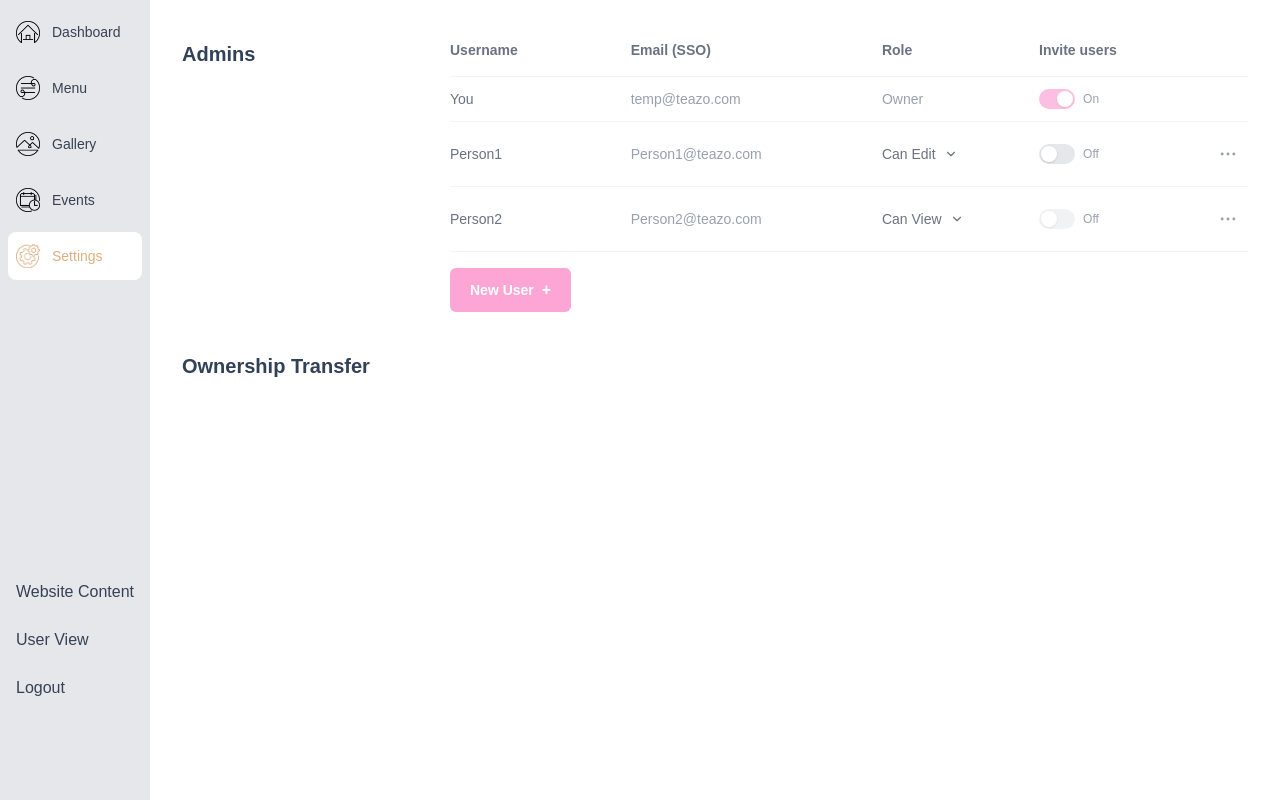
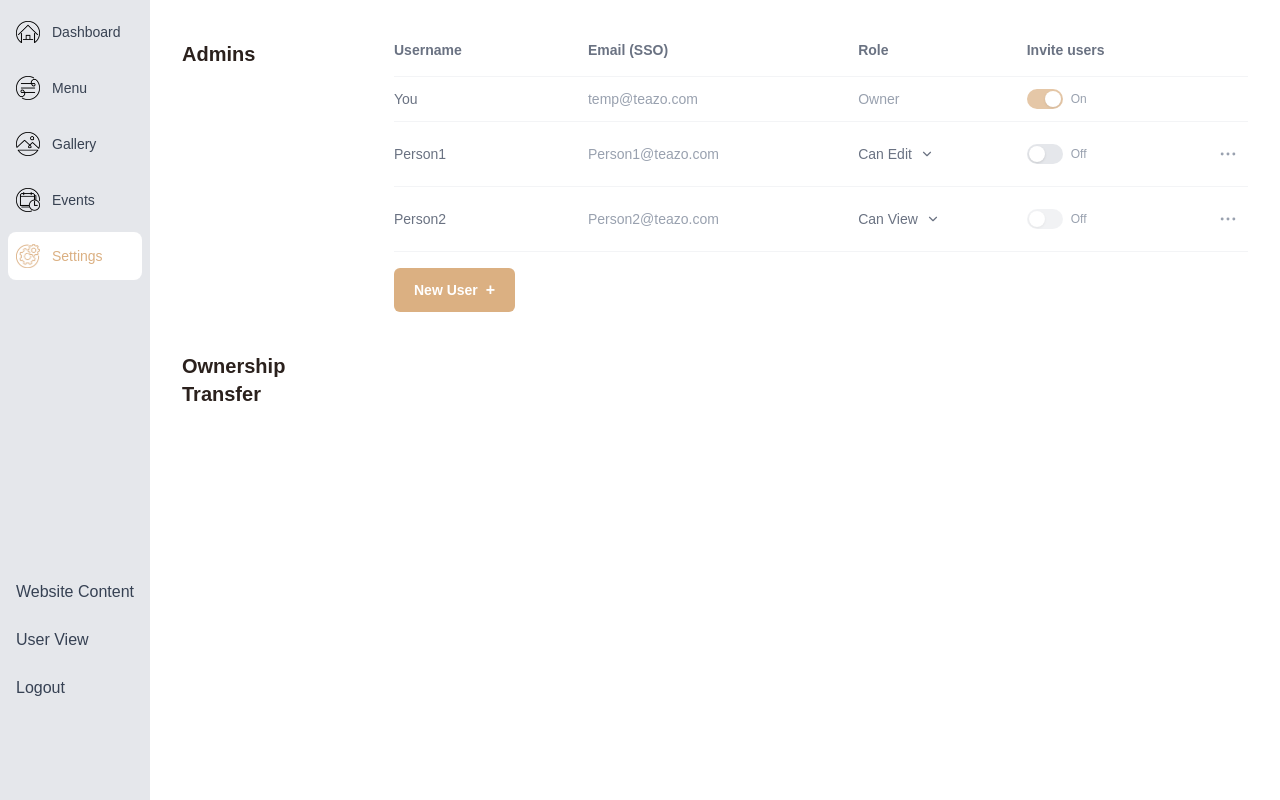
Before and after one commit to W-Sammy/Teazo-Site, a Next.js app in the folder teazo-site/: page /admin/settings in a window 1280 px wide. Built offline with nearby package versions, Linux system fonts and the light colour scheme.

Commit message:
Fix: Design

```diff
--- a/teazo-site/app/admin/settings/components/AddAdminModal.tsx
+++ b/teazo-site/app/admin/settings/components/AddAdminModal.tsx
@@ -136,7 +136,7 @@ export function AddAdminModal({
               }
               placeholder="Username"
               autoComplete="username"
-              className="mt-2 w-full min-w-0 rounded-md border border-gray-200 px-3 py-2 text-base outline-none transition focus:border-pink-300 sm:text-sm"
+              className="mt-2 w-full min-w-0 rounded-md border border-gray-200 px-3 py-2 text-base outline-none transition focus:border-[#dbb082] sm:text-sm"
             />
           </label>
 
@@ -160,7 +160,7 @@ export function AddAdminModal({
               }
               placeholder="email@example.com"
               autoComplete="email"
-              className="mt-2 w-full min-w-0 rounded-md border border-gray-200 px-3 py-2 text-base outline-none transition focus:border-pink-300 sm:text-sm"
+              className="mt-2 w-full min-w-0 rounded-md border border-gray-200 px-3 py-2 text-base outline-none transition focus:border-[#dbb082] sm:text-sm"
             />
           </label>
 
@@ -195,7 +195,7 @@ export function AddAdminModal({
                   );
                 }
               }}
-              className="mt-2 w-full min-w-0 rounded-md border border-gray-200 bg-white px-3 py-2 text-base text-gray-600 outline-none focus:border-pink-300 sm:text-sm"
+              className="mt-2 w-full min-w-0 rounded-md border border-gray-200 bg-white px-3 py-2 text-base text-gray-600 outline-none focus:border-[#dbb082] sm:text-sm"
             >
               <option value={READ_ROLE}>
                 {
@@ -263,7 +263,7 @@ export function AddAdminModal({
 
             <button
               type="submit"
-              className="w-full cursor-pointer rounded-md bg-pink-300 px-5 py-2 text-sm font-semibold text-white hover:bg-pink-400 sm:w-auto"
+              className="w-full cursor-pointer rounded-md bg-[#dbb082] px-5 py-2 text-sm font-semibold text-white hover:bg-[#c99a6e] sm:w-auto"
             >
               Add User
             </button>
--- a/teazo-site/app/admin/settings/components/AdminRow.tsx
+++ b/teazo-site/app/admin/settings/components/AdminRow.tsx
@@ -47,7 +47,7 @@ export function AdminRow({
 
         {/* Allow long usernames to wrap rather than widen the card or column. */}
         <div
-          className="break-words text-sm text-gray-500 transition-colors [overflow-wrap:anywhere] group-hover/row:text-pink-300"
+          className="break-words text-sm text-gray-500 transition-colors [overflow-wrap:anywhere] group-hover/row:text-[#b98555]"
           title={admin.username}
         >
           {admin.username}
@@ -61,7 +61,7 @@ export function AdminRow({
         </span>
 
         <div
-          className="break-words text-sm text-gray-400 transition-colors [overflow-wrap:anywhere] group-hover/row:text-pink-300"
+          className="break-words text-sm text-gray-400 transition-colors [overflow-wrap:anywhere] group-hover/row:text-[#b98555]"
           title={admin.email}
         >
           {admin.email}
@@ -76,7 +76,7 @@ export function AdminRow({
 
         {/* Show the owner's role as text; other admins receive the role dropdown. */}
         {isOwner ? (
-          <span className="block text-sm text-gray-400 transition-colors group-hover/row:text-pink-300">
+          <span className="block text-sm text-gray-400 transition-colors group-hover/row:text-[#b98555]">
             {
               ADMIN_ROLE_LABELS[
                 admin.role
--- a/teazo-site/app/admin/settings/components/InviteSwitch.tsx
+++ b/teazo-site/app/admin/settings/components/InviteSwitch.tsx
@@ -18,7 +18,7 @@ export function InviteSwitch({
       aria-disabled={locked || unavailable}
       onClick={onClick}
       className={`relative h-5 w-9 flex-none overflow-hidden rounded-full p-0 transition-colors ${
-        checked ? "bg-pink-300" : "bg-gray-200"
+        checked ? "bg-[#dbb082]" : "bg-gray-200"
       } ${
         locked
           ? "cursor-not-allowed opacity-70"
--- a/teazo-site/app/admin/settings/components/RoleDropdown.tsx
+++ b/teazo-site/app/admin/settings/components/RoleDropdown.tsx
@@ -108,9 +108,9 @@ export function RoleDropdown({
         }
         className={`flex w-full cursor-pointer items-center justify-between gap-2 rounded-md border border-gray-200 bg-white px-3 py-2 text-sm transition-colors md:w-auto md:justify-start md:border-0 md:bg-transparent md:p-0 ${
           open
-            ? "text-pink-400"
+            ? "text-[#b98555]"
             : "text-gray-500"
-        } group-hover/row:text-pink-300`}
+        } group-hover/row:text-[#b98555]`}
         aria-haspopup="menu"
         aria-expanded={open}
       >
--- a/teazo-site/app/admin/settings/components/admin-table.tsx
+++ b/teazo-site/app/admin/settings/components/admin-table.tsx
@@ -172,7 +172,7 @@ export default function AdminsTable() {
           onClick={() =>
             setShowModal(true)
           }
-          className="mt-4 inline-flex w-full cursor-pointer items-center justify-center rounded-md bg-pink-300 px-5 py-2.5 text-sm font-semibold text-white transition hover:bg-pink-400 sm:w-auto"
+          className="mt-4 inline-flex w-full cursor-pointer items-center justify-center rounded-md bg-[#dbb082] px-5 py-2.5 text-sm font-semibold text-white transition hover:bg-[#c99a6e] sm:w-auto"
         >
           New User
           <span
--- a/teazo-site/app/admin/settings/page.tsx
+++ b/teazo-site/app/admin/settings/page.tsx
@@ -11,13 +11,13 @@ export const metadata: Metadata = {
 // Arrange settings sections while AdminsTable handles the interactive admin controls.
 export default function AdminSettingsPage() {
   return (
-    <div className="mx-auto w-full max-w-7xl min-w-0 overflow-x-hidden px-4 pb-12 pt-6 sm:px-6 md:px-8 md:pt-10">
+    <div className="w-full min-w-0 overflow-x-hidden px-4 pb-12 pt-6 sm:px-6 md:px-8 md:pt-10">
       {/*
        * Stack the heading and content on smaller screens.
        * At the large breakpoint, use a fixed-width heading column beside the content.
        */}
-      <section className="grid min-w-0 grid-cols-1 gap-4 lg:grid-cols-[220px_minmax(0,1fr)] lg:gap-12">
-        <h2 className="text-xl font-bold text-slate-700">
+      <section className="grid min-w-0 grid-cols-1 gap-4 lg:grid-cols-[180px_minmax(0,1fr)] lg:gap-8">
+        <h2 className="text-xl font-bold text-[#2b211d]">
           Admins
         </h2>
 
@@ -28,8 +28,8 @@ export default function AdminSettingsPage() {
       </section>
 
       {/* Match the admin section's layout and reserve space for ownership transfer. */}
-      <section className="mt-10 grid min-w-0 grid-cols-1 gap-4 lg:grid-cols-[220px_minmax(0,1fr)] lg:gap-12">
-        <h2 className="text-xl font-bold text-slate-700">
+      <section className="mt-10 grid min-w-0 grid-cols-1 gap-4 lg:grid-cols-[180px_minmax(0,1fr)] lg:gap-8">
+        <h2 className="text-xl font-bold text-[#2b211d]">
           Ownership Transfer
         </h2>
 
```
